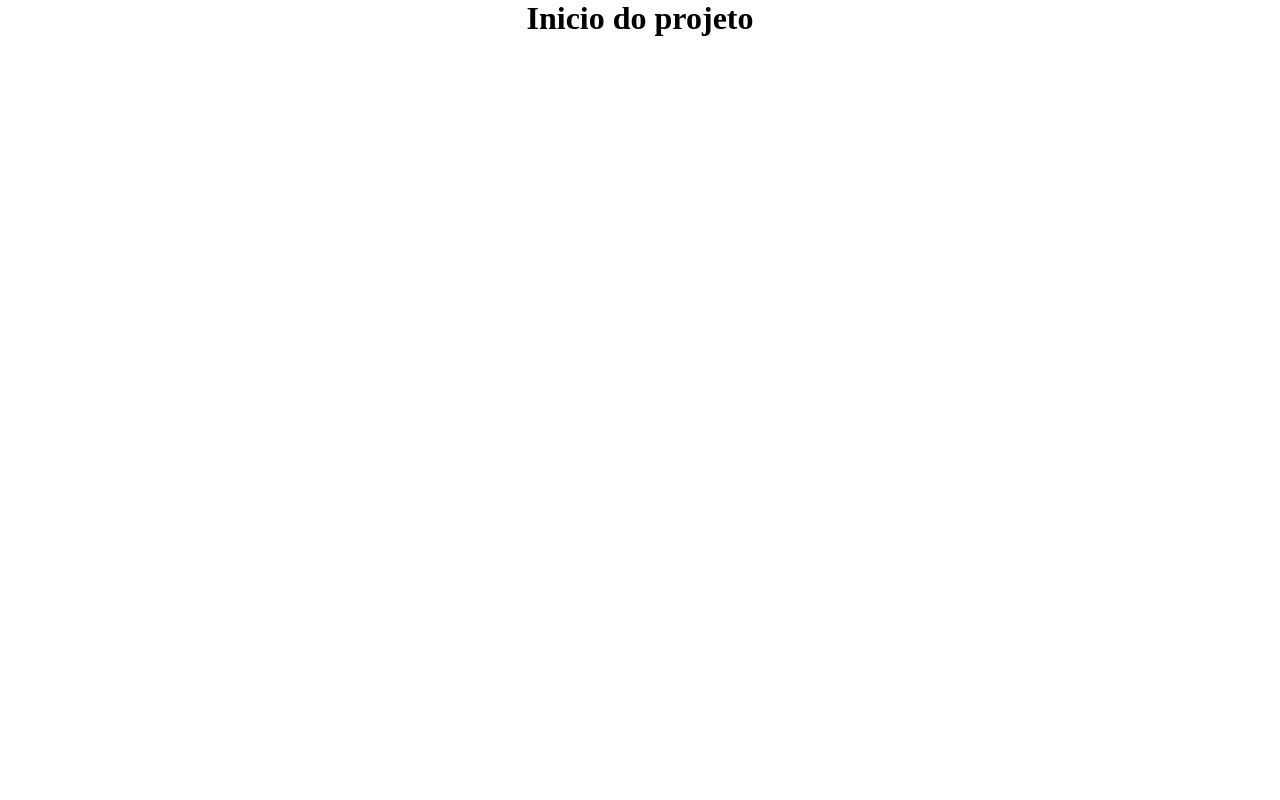
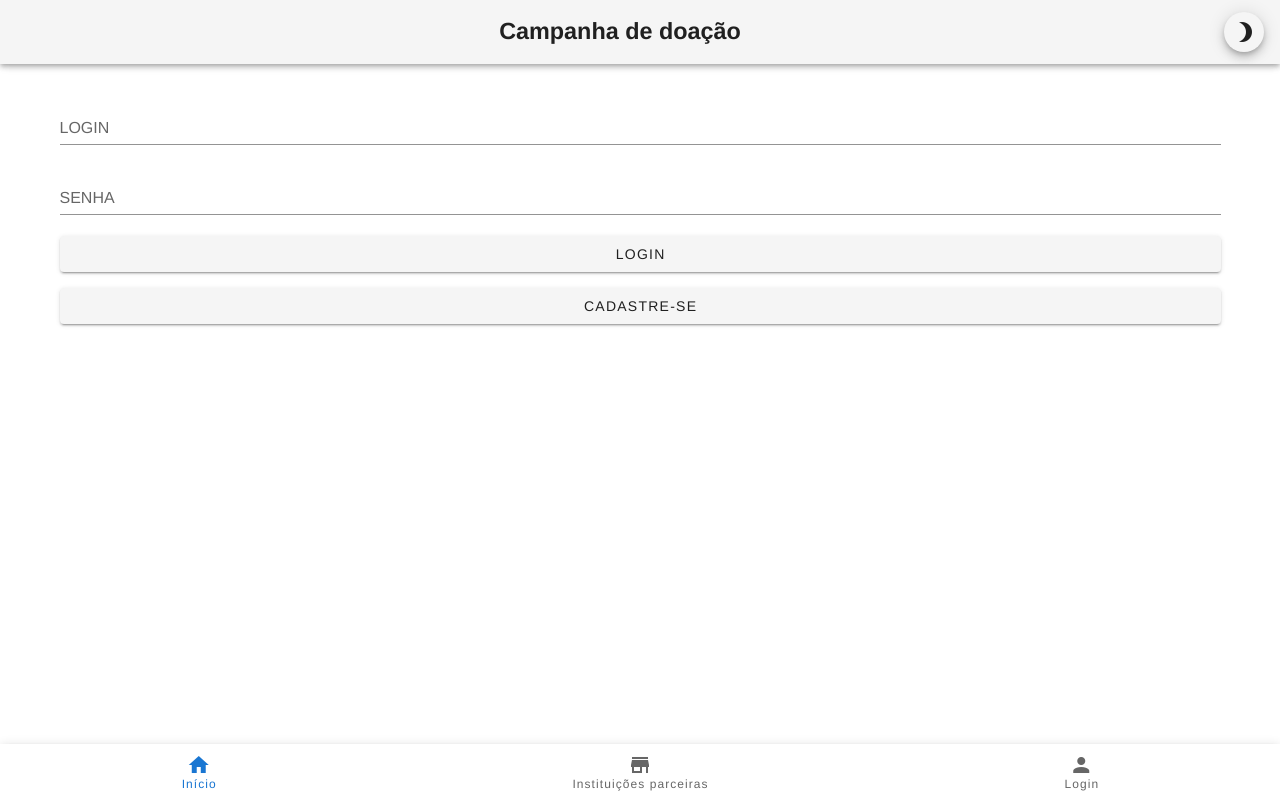
Before and after one commit to BrendaDourado/ProjetoInterdisciplinar, a Vue app: page /LoginIn in a window 1280 px wide. Built offline with nearby package versions, Linux system fonts and the light colour scheme.

Commit message:
login e cadastro

```diff
--- a/src/App.vue
+++ b/src/App.vue
@@ -1,16 +1,43 @@
 <template>
-  <h1> Inicio do projeto </h1>
+  <v-app>
+    <div id="app">
+      <nav>|
+        <AppTopBar />
+      </nav>
+      <router-view />
+    </div>
+  </v-app>
 </template>
 
 <script>
+import AppTopBar from "../src/components/AppTopBar.vue";
 export default {
-
-}
+  name: "App",
+  components: {
+    AppTopBar,
+  },
+};
 </script>
 
-<style scoped>
-h1 {
+<style lang="scss">
+#app {
+  font-family: Avenir, Helvetica, Arial, sans-serif;
+  -webkit-font-smoothing: antialiased;
+  -moz-osx-font-smoothing: grayscale;
   text-align: center;
+  color: #2c3e50;
 }
 
+nav {
+  padding: 30px;
+
+  a {
+    font-weight: bold;
+    color: #2c3e50;
+
+    &.router-link-exact-active {
+      color: #42b983;
+    }
+  }
+}
 </style>
--- /dev/null
+++ b/src/components/AppTopBar.vue
@@ -0,0 +1,94 @@
+<template>
+     <div class="app-bottom-bar">
+    <v-app-bar hide-on-scroll app>
+
+      <v-spacer />
+      <v-toolbar-title><h3><strong>Campanha de doação</strong>  </h3></v-toolbar-title>
+      <v-spacer />
+      <v-tooltip v-if="!$vuetify.theme.dark" bottom>
+        <template v-slot:activator="{ on, attrs }">
+          <v-btn v-on="on" v-bind="attrs" color="whrite" small fab @click="darkMode">
+            <v-icon class="mr-1">mdi-moon-waxing-crescent</v-icon>
+          </v-btn>
+        </template>
+        <span>Dark Mode Off</span>
+      </v-tooltip>
+
+      <v-tooltip v-else bottom>
+        <template v-slot:activator="{ on, attrs }">
+          <v-btn v-on="on" v-bind="attrs" color="black" small fab @click="darkMode">
+            <v-icon>mdi-white-balance-sunny</v-icon>
+          </v-btn>
+        </template>
+        <span>Dark Mode On</span>
+      </v-tooltip>
+    </v-app-bar>
+    <v-bottom-navigation :value="value" color="#6d6d6d" app grow>
+      <router-link to="/">
+        <v-btn>
+          <span>Início</span>
+          <v-icon>mdi-home</v-icon>
+        </v-btn>
+      </router-link>
+
+        <router-link to="/InstituicaoParceira">
+        <v-btn>
+          <span>Instituições parceiras</span>
+          <v-icon>mdi-store</v-icon>
+        </v-btn>
+        </router-link>
+
+        <router-link to="/LoginIn">
+        <v-btn>
+          <span>Login</span>
+          <v-icon>mdi-account</v-icon>
+        </v-btn>
+        </router-link>
+
+
+
+     <!-- <router-link to="/cadastrousuario">
+        <v-btn>
+          <span>Cadastro</span>
+          <v-icon>mdi-account</v-icon>
+        </v-btn>
+      </router-link> -->
+
+    </v-bottom-navigation>
+  </div>
+</template>
+
+<script>
+export default {
+  name: "BottomBar",
+  data() {
+    return {
+      value: 0,
+    };
+  },
+  methods: {
+  darkMode() {
+      this.$vuetify.theme.dark = !this.$vuetify.theme.dark;
+    }
+  }
+};
+</script>
+
+<style scoped>
+   .app-bottom-bar > .botoes{
+        display: flex;
+        justify-content: center;
+    }
+    .app-bottom-bar a {
+            text-decoration: none;
+            display:flex;
+            justify-content: center;
+            flex-grow: 1;
+
+    }
+    img {
+        white-space: nowrap;
+        height: 60px
+    }
+
+</style>
--- a/src/components/HelloWorld.vue
+++ /dev/null
@@ -1,15 +0,0 @@
-<template>
-<h1>
-  começo
-</h1>
-</template>
-
-  <script>
-  export default {
-
-    }
-  </script>
-
-  <style scoped>
-
-  </style>
--- a/src/router/index.js
+++ b/src/router/index.js
@@ -1,6 +1,8 @@
 import Vue from 'vue'
 import VueRouter from 'vue-router'
-import HomeView from '../views/HomeView.vue'
+import HomeIn from '../views/HomeIn.vue'
+import CadastroCliente from '../views/CadastroCliente.vue'
+import LoginIn from '../views/LoginIn.vue'
 
 Vue.use(VueRouter)
 
@@ -8,15 +10,17 @@ const routes = [
   {
     path: '/',
     name: 'home',
-    component: HomeView
+    component: HomeIn
   },
   {
-    path: '/about',
-    name: 'about',
-    // route level code-splitting
-    // this generates a separate chunk (about.[hash].js) for this route
-    // which is lazy-loaded when the route is visited.
-    component: () => import(/* webpackChunkName: "about" */ '../views/AboutView.vue')
+    path: '/CadastroCliente',
+    name: 'CadastroCliente',
+    component: CadastroCliente
+  },
+  {
+    path: '/LoginIn',
+    name: 'LoginIn',
+    component: LoginIn
   }
 ]
 
--- a/src/views/AboutView.vue
+++ /dev/null
@@ -1,5 +0,0 @@
-<template>
-  <div class="about">
-    <h1>This is an about page</h1>
-  </div>
-</template>
--- /dev/null
+++ b/src/views/CadastroCliente.vue
@@ -0,0 +1,49 @@
+<template>
+  <v-container fluid>
+    <div class="titulo">
+      <h1>O que você vai doar ?!</h1>
+      <p>
+        Detalhar o que vai ser doado com checkbox
+      </p>
+    </div>
+    <v-checkbox v-model="checkbox1" :label="`Agasalho:`"></v-checkbox>
+    <v-checkbox v-model="checkbox2" :label="` alimento :`"></v-checkbox>
+
+    <v-btn @click="delay" class="mr-4" type="submit"> enviar </v-btn>
+  </v-container>
+</template>
+<script>
+export default {
+  data() {
+    return {
+      checkbox1: false,
+      checkbox2: false,
+
+    };
+  },
+  methods: {
+    delay() {
+      setTimeout(() => {
+        this.$router.push("/analisesugestao");
+      }, 100);
+    },
+  },
+};
+</script>
+
+<style scoped>
+.form {
+}
+h1 {
+  font-size: 20px;
+  margin-bottom: 10px;
+  color: black;
+}
+
+.container {
+  margin-bottom: 80px;
+  padding: 0 10;
+  width: 100%;
+  height: 100vh;
+}
+</style>
--- /dev/null
+++ b/src/views/HomeIn.vue
@@ -0,0 +1,48 @@
+<template>
+  <v-container>
+    <div class="mt-5 home-img">
+    <!-- <img src=" " alt="Pascoa" /> -->
+    </div>
+    <p class="text-home text-justify mt-5 ml-4 mr-4">
+      descrição da ideia, com dashboards no futuro
+    </p>
+    <v-btn @click="delay" color="blue" class="mr-4" type="submit"> Clique Aqui </v-btn>
+  </v-container>
+</template>
+
+<script>
+export default {
+  data: () => ({
+     name: "HomeIn",
+  }),
+methods: {
+    submit() {
+      this.$refs.observer.validate();
+
+    },
+      delay(){
+        setTimeout(()=>{
+          this.$router.push('/cadastrocliente')
+
+          },100)
+
+  },
+}
+}
+</script>
+
+<style>
+.home-img {
+  display: flex;
+  justify-content: center;
+  max-width: 100%;
+  height: 300px;
+}
+.text-home {
+  font-size: 14px;
+}
+.form {
+  display: flex;
+  justify-content: center;
+}
+</style>
--- a/src/views/HomeView.vue
+++ /dev/null
@@ -1,18 +0,0 @@
-<template>
-  <div class="home">
-    <img alt="Vue logo" src="../assets/logo.png">
-    <HelloWorld msg="Welcome to Your Vue.js App"/>
-  </div>
-</template>
-
-<script>
-// @ is an alias to /src
-import HelloWorld from '@/components/HelloWorld.vue'
-
-export default {
-  name: 'HomeView',
-  components: {
-    HelloWorld
-  }
-}
-</script>
--- /dev/null
+++ b/src/views/LoginIn.vue
@@ -0,0 +1,40 @@
+<template>
+<v-container>
+  <div class="inputs">
+    <v-text-field
+      label="LOGIN"
+    >
+    </v-text-field>
+    <v-text-field
+    label="SENHA"></v-text-field>
+  </div>
+<div class= "botoes">
+  <v-btn class= "mb-4">
+    LOGIN
+  </v-btn>
+  <v-btn @click="$router.push('/CadastroCliente')">
+    CADASTRE-SE
+  </v-btn>
+</div>
+  </v-container>
+</template>
+
+<script>
+export default {
+  setup() {
+
+  },
+}
+</script>
+
+<style scoped>
+
+.inputs {
+  text-align: center;
+}
+.botoes {
+  display: flex;
+  flex-direction: column;
+}
+
+</style>
```
